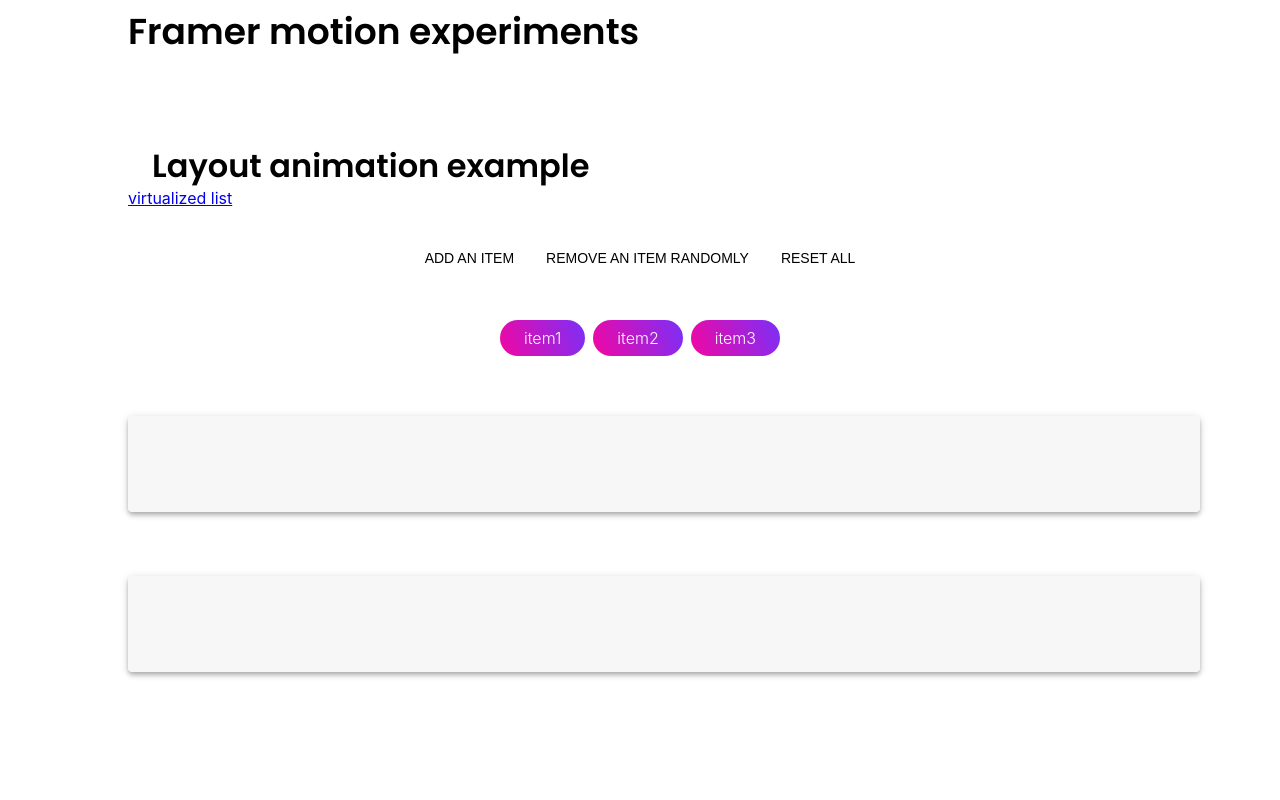
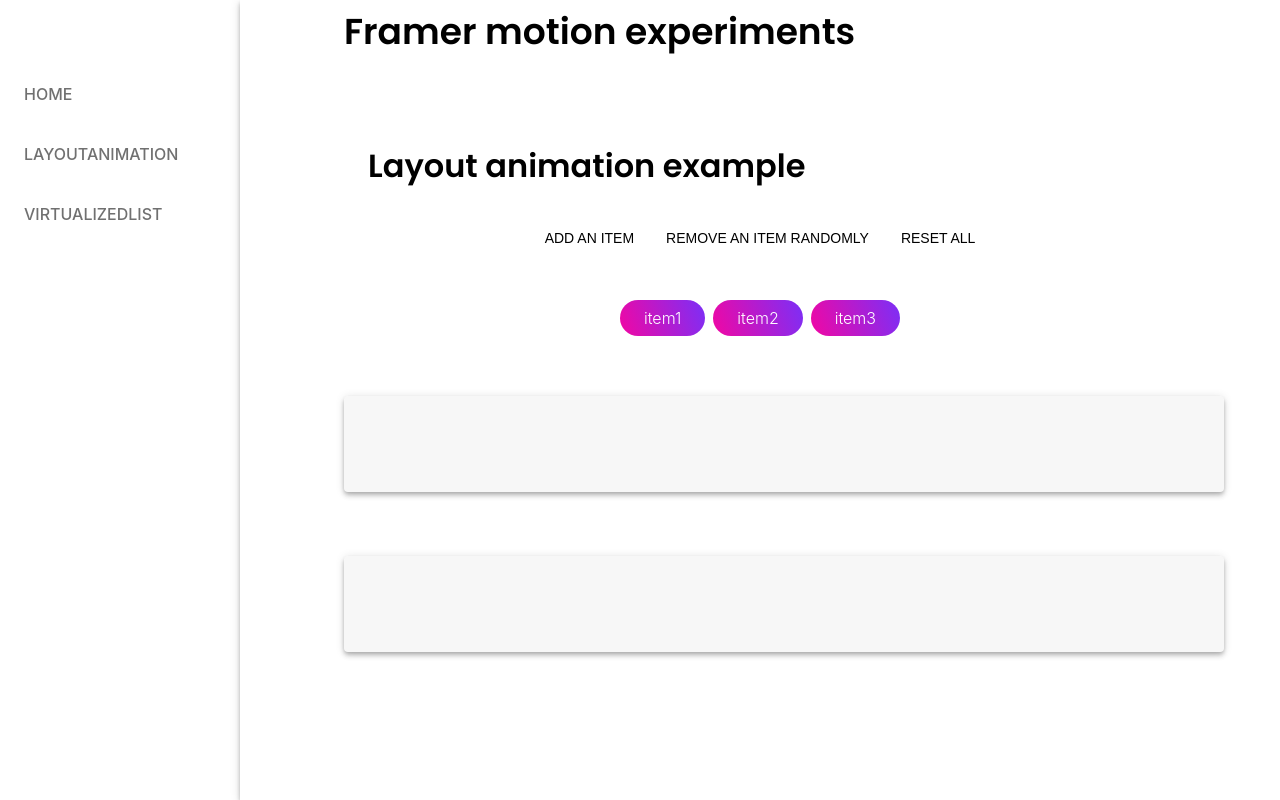
Before and after one commit to chloe463/playground, a React (Create React App) app: page / in a window 1280 px wide. Built offline with nearby package versions, Linux system fonts and the light colour scheme.

Commit message:
feat(SideBar): Add sidebar component

```diff
--- a/src/App.tsx
+++ b/src/App.tsx
@@ -3,8 +3,9 @@ import { relayStylePagination } from "@apollo/client/utilities";
 import { AnimatePresence, AnimateSharedLayout } from "framer-motion";
 import { useLocation } from "react-router";
 import { BrowserRouter, Route, Switch } from "react-router-dom";
-import { createGlobalStyle } from "styled-components";
+import styled, { createGlobalStyle } from "styled-components";
 import { Header } from "./components/Header";
+import { Page, SideBar, SIDEBAR_WIDTH } from "./components/SideBar";
 import { LayoutAnimation } from "./pages/LayoutAnimation";
 import { VirtualizedList } from "./pages/VirtualizedList";
 
@@ -44,6 +45,11 @@ const routes = [
     expect: false,
   },
 ];
+
+const pages: Page[] = routes.map((route) => ({
+  name: route.key,
+  url: Array.isArray(route.path) ? route.path[0] : route.path,
+}));
 
 const AppRouter = () => {
   const location = useLocation();
@@ -93,11 +99,36 @@ export default function App() {
     <ApolloProvider client={client}>
       <GlobalStyle />
       <BrowserRouter>
-        <Header />
-        <div style={{ marginTop: "80px" }}>
-          <AppRouter />
-        </div>
+        <PageLayout>
+          <LeftColumn>
+            <SideBar pages={pages} />
+          </LeftColumn>
+          <RightColumn>
+            <Header />
+            <div style={{ marginTop: "80px" }}>
+              <AppRouter />
+            </div>
+          </RightColumn>
+        </PageLayout>
       </BrowserRouter>
     </ApolloProvider>
   );
 };
+
+const PageLayout = styled.div`
+  display: flex;
+`;
+
+const LeftColumn = styled.div`
+  position: sticky;
+  top: 0;
+  display: block;
+  width: ${SIDEBAR_WIDTH}px;
+  height: 100vh;
+`;
+
+const RightColumn = styled.div`
+  display: block;
+  width: calc(100vw - ${SIDEBAR_WIDTH}px);
+  box-shadow: 0 2px 4px -1px rgb(0 0 0 / 20%), 0 4px 5px 0 rgb(0 0 0 / 14%), 0 1px 10px 0 rgb(0 0 0 / 12%);
+`;
--- a/src/components/PostDetail.tsx
+++ b/src/components/PostDetail.tsx
@@ -40,6 +40,7 @@ export const PostDetail: React.VFC<Props> = (props) => {
     if (!contentRef.current) {
       return;
     }
+    console.log(contentRef.current.getBoundingClientRect().height, window.innerHeight * 0.6);
     if (contentRef.current.getBoundingClientRect().height > window.innerHeight * 0.6) {
       contentRef.current.style.position = "relative";
       contentRef.current.style.top = "15vh";
@@ -47,7 +48,7 @@ export const PostDetail: React.VFC<Props> = (props) => {
       contentRef.current.style.borderBottomRightRadius = "0px";
       contentRef.current.style.paddingBottom = "96px";
     }
-  }, []);
+  }, [post, commentsQueryRes]);
 
   useEffect(() => {
     let original = document.documentElement.style.overflow;
@@ -139,9 +140,7 @@ const Overlay = styled(motion.div)`
 const Card = styled(motion.div)`
   display: block;
   box-sizing: border-box;
-  width: 80%;
-  max-width: 1280px;
-  min-width: 720px;
+  width:640px;
   padding: 40px 24px;
   background-color: white;
   border-radius: 12px;
--- /dev/null
+++ b/src/components/SideBar.tsx
@@ -0,0 +1,63 @@
+import React from "react";
+import { Link as RouterLink } from "react-router-dom";
+import styled from "styled-components";
+
+export type Page = {
+  name: string;
+  url: string;
+};
+
+type Props = {
+  pages: Page[];
+};
+
+export const SIDEBAR_WIDTH = 240;
+
+export const SideBar: React.VFC<Props> = (props) => {
+  return (
+    <Base>
+      <List>
+        {props.pages.map((page) => {
+          return (
+            <Item key={page.name}>
+              <Link to={page.url}>
+                {page.name}
+              </Link>
+            </Item>
+          );
+        })}
+      </List>
+    </Base>
+  );
+};
+
+const Base = styled.nav`
+  display: block;
+  width: 240px;
+  margin-top: 64px;
+`;
+
+const List = styled.ul``;
+
+const Item = styled.li`
+`;
+
+const Link = styled(RouterLink)`
+  display: block;
+  padding: 16px 24px;
+  font-size: 16px;
+  font-weight: 500;
+  line-height: 28px;
+  color: rgba(0, 0, 0, 0.56);
+  text-decoration: none;
+  text-transform: uppercase;
+
+  &:hover, &:active {
+    color: rgba(0, 0, 0, 0.74);
+    text-decoration: none;
+  }
+  &:visited {
+    color: rgba(0, 0, 0, 0.56);
+    text-decoration: none;
+  }
+`;
--- a/src/pages/LayoutAnimation.tsx
+++ b/src/pages/LayoutAnimation.tsx
@@ -88,7 +88,6 @@ export const LayoutAnimation = () => {
       transition={transition}
     >
       <PageHeader title={"Layout animation example"} />
-      <Link to={`/virtualized-list`}>virtualized list</Link>
       <Buttons>
         <Button onClick={addItem}>Add an item</Button>
         <Button onClick={removeRandomly}>Remove an item randomly</Button>
--- a/src/pages/VirtualizedList.tsx
+++ b/src/pages/VirtualizedList.tsx
@@ -1,6 +1,5 @@
 import React, { useCallback, useMemo } from "react";
 import { RouteProps, useRouteMatch } from "react-router";
-import { Link } from "react-router-dom";
 import { AutoSizer, InfiniteLoader, List, ListRowRenderer, WindowScroller } from "react-virtualized";
 import 'react-virtualized/styles.css';
 import styled from "styled-components";
@@ -53,7 +52,6 @@ export const VirtualizedList: React.FC<Props> = (props) => {
       transition={transition}
     >
       <PageHeader title={"Virtualized List example"} />
-      <Link to={`/layout-animation`}>Layout animation</Link>
       <Contents>
         {postId && post && <PostDetail post={post} />}
         <InfiniteLoader
```
